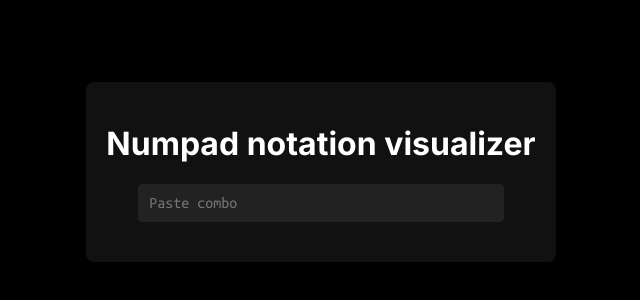
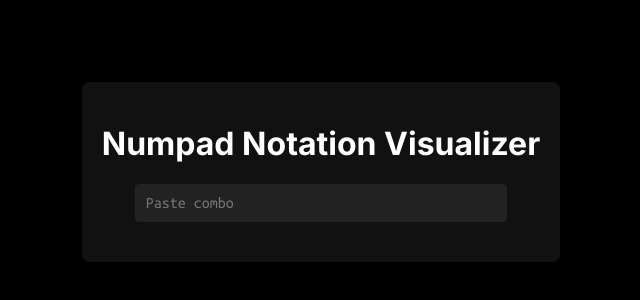
Before and after one commit to hudayy/numpad-notation-visualizer, a plain HTML site: page index.html in a window 1280 px wide. Shown: the part 228-528 px from the top of the page, 319-959 px from the left. Drawn offline with Linux system fonts and the light colour scheme.

Commit message:
Capitalize header

```diff
--- a/index.html
+++ b/index.html
@@ -15,7 +15,7 @@
 </head>
 <body>
     <div class="container">
-        <h1>Numpad notation visualizer</h1>
+        <h1>Numpad Notation Visualizer</h1>
         <input type="text" id="numberInput" placeholder="Paste combo">
         <div id="output"></div>
     </div>
```
